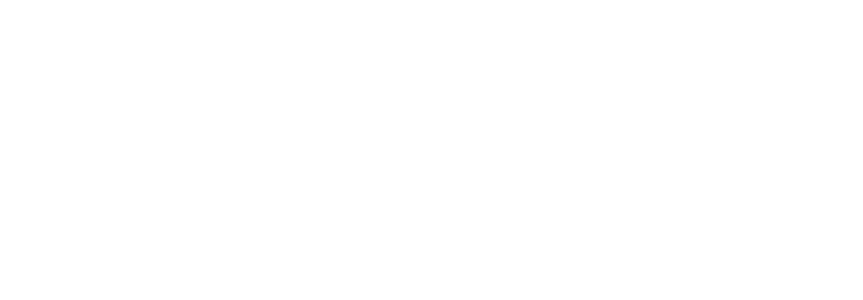
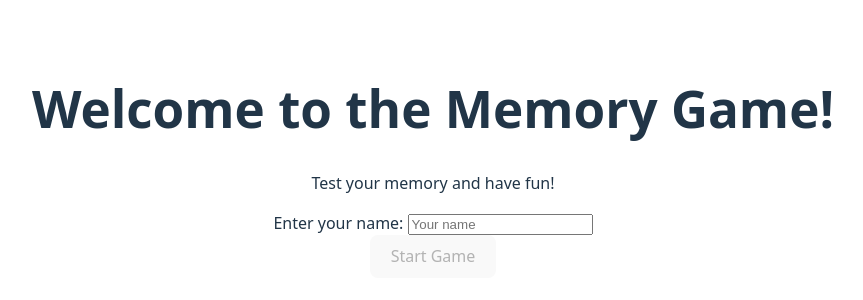
Before and after one commit to JafCas/modyo-concentration, a React (Vite) app: page / in a window 1280 px wide. Shown: the part 238-538 px from the top of the page, without its empty margins (207-1070 px from the left). Built offline with nearby package versions, Linux system fonts and the light colour scheme.

Commit message:
Add welcome modal and game initialization logic

```diff
--- a/src/App.tsx
+++ b/src/App.tsx
@@ -1,18 +1,35 @@
-import { useState } from 'react'
-import reactLogo from './assets/react.svg'
-import viteLogo from '/vite.svg'
-import './App.css'
+import { useEffect, useState } from "react";
+import "./App.css";
+import Welcome from "./modals/welcome/Welcome";
 
 function App() {
-  const [count, setCount] = useState(0)
+  const [playerName, setPlayerName] = useState("");
+  const [gameStarted, setGameStarted] = useState(false);
+  const [gameOver, setGameOver] = useState(false);
+
+  const handleSrtartGame = (name: string) => {
+    setPlayerName(name);
+    setGameStarted(true);
+    console.log(`Game started for player: ${name}`);
+  };
+
+  useEffect(() => {
+    if (gameStarted) {
+      console.log("Game is in progress...");
+      // Logic to start the game goes here
+    }
+  }, [gameStarted]);
 
   return (
     <>
       {/* Welcome */}
+      <Welcome startGameWithName={handleSrtartGame} />
+
       {/* MemoryGame */}
+
       {/* Congratulations */}
     </>
-  )
+  );
 }
 
-export default App
+export default App;
--- a/src/modals/welcome/Welcome.tsx
+++ b/src/modals/welcome/Welcome.tsx
@@ -0,0 +1,41 @@
+import React from "react";
+
+type WelcomeProps = {
+  startGameWithName: (name: string) => void;
+};
+
+const Welcome = ({ startGameWithName }: WelcomeProps) => {
+  const [playerName, setPlayerName] = React.useState("");
+  const handleNameChange = (event: React.ChangeEvent<HTMLInputElement>) => {
+    setPlayerName(event.target.value);
+  };
+
+  const handleStartGame = () => {
+    if (playerName) {
+      startGameWithName(playerName);
+    }
+  };
+
+  return (
+    // TODO: Hide this component when the game starts
+    <div className="welcome" style={{}}>
+      <h1>Welcome to the Memory Game!</h1>
+      <p>Test your memory and have fun!</p>
+      <div>
+        <label htmlFor="playerName">Enter your name: </label>
+        <input
+          onChange={handleNameChange}
+          type="text"
+          id="playerName"
+          name="playerName"
+          placeholder="Your name"
+        />
+      </div>
+      <button disabled={!playerName} onClick={handleStartGame}>
+        Start Game
+      </button>
+    </div>
+  );
+};
+
+export default Welcome;
```
